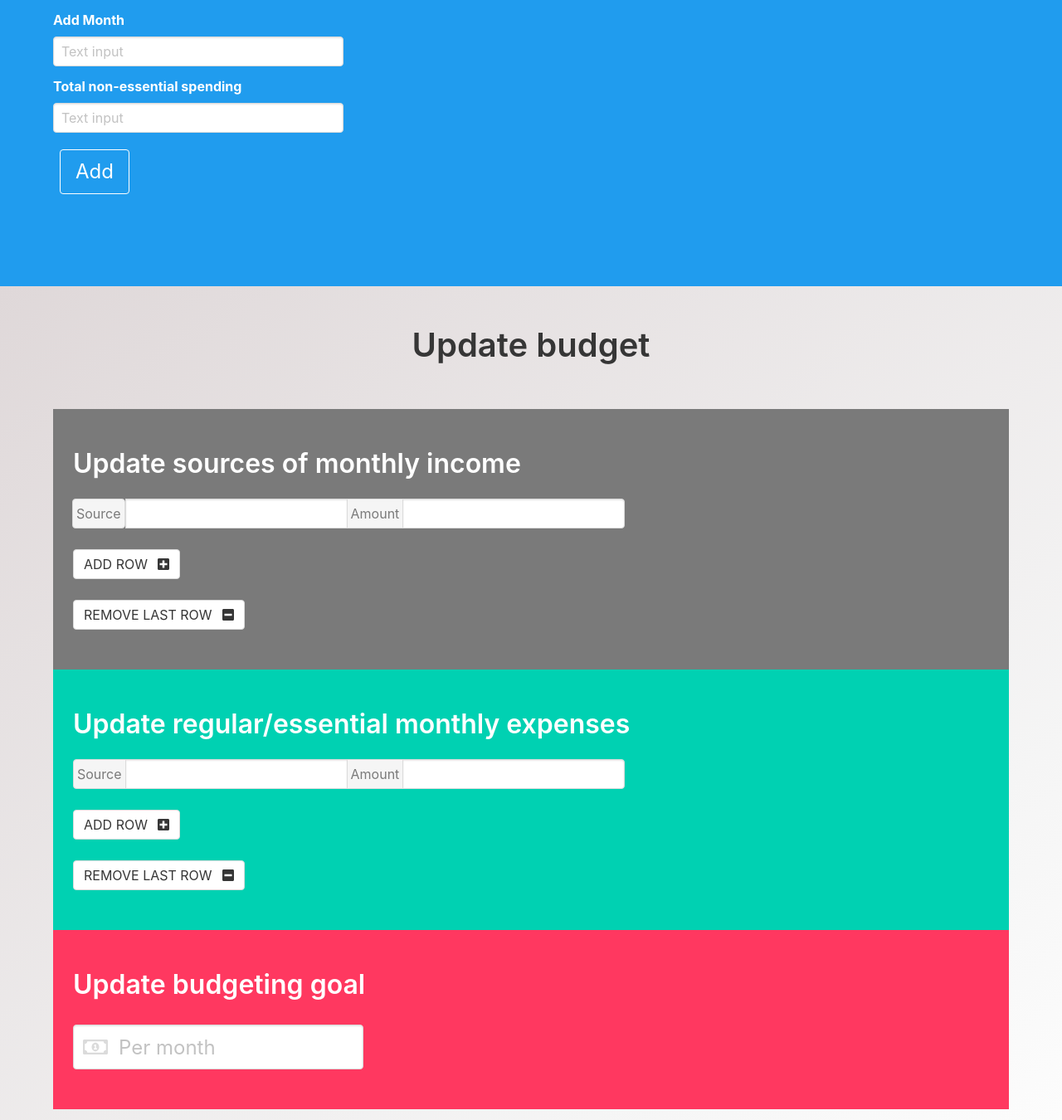
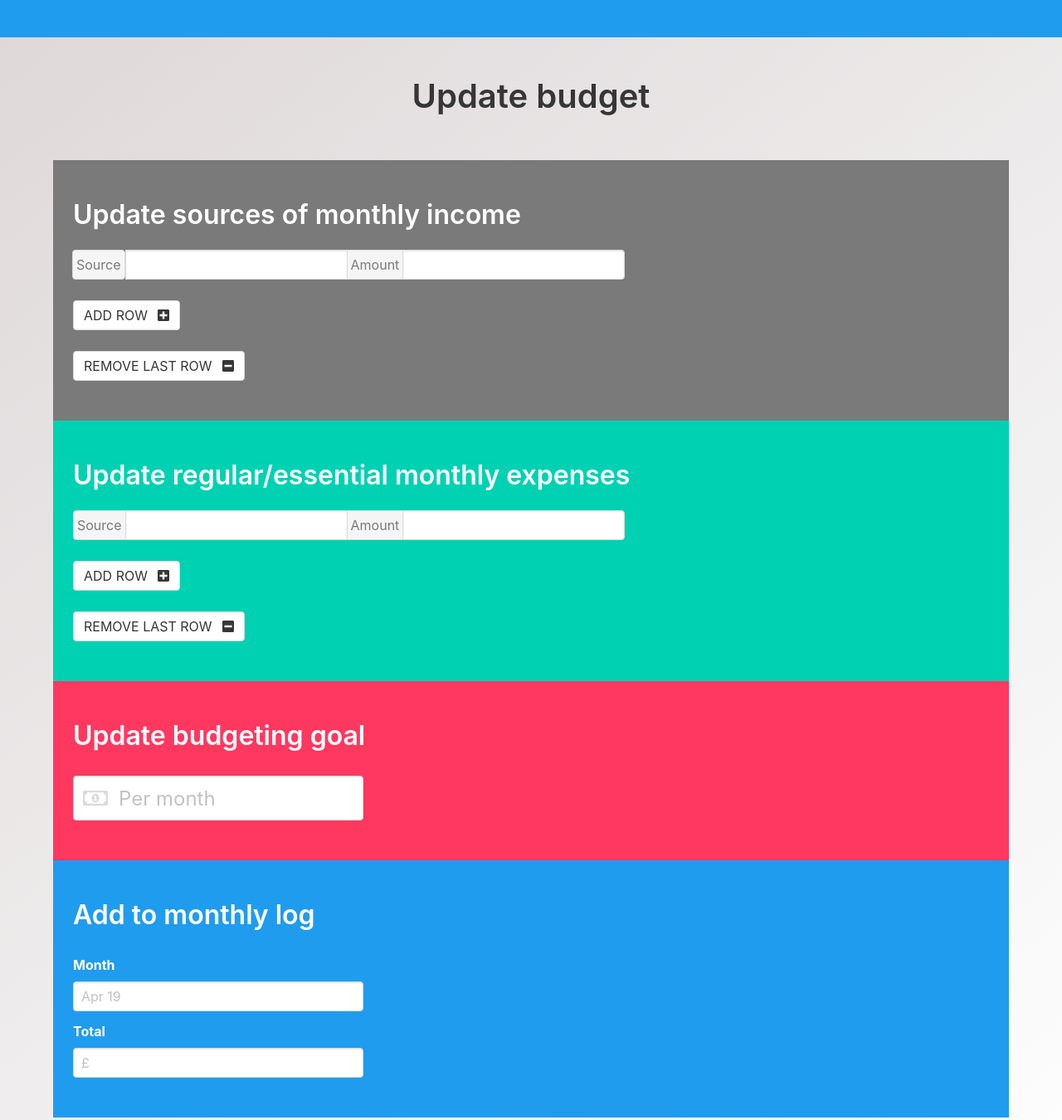
Before and after one commit to AdamJDuggan/abacus-express, a website: page public/dashboard.html in a window 1280 px wide. Shown: the part 1340-2690 px from the top of the page at 83% size. Drawn offline with nearby package versions, Linux system fonts and the light colour scheme.

Commit message:
design complete. login and reg pages  complete. Need to jsut pass data onto dashboard

```diff
--- a/public/dashboard.html
+++ b/public/dashboard.html
@@ -97,25 +97,7 @@
 </nav>
 <hr>
 </section>
-<form id="addMonthForm">
-<div class="field">
-<label class="label has-text-white">Add Month</label>
-<div class="control">
-<input id="addMonthMonth" class="input" type="text" placeholder="Text input">
-</div>
-</div>
-<div class="field">
-<label class="label has-text-white">Total non-essential spending</label>
-<div class="control">
-<input id="addMonthAmount" class="input" type="number" placeholder="Text input">
-</div>
-</div>
-<div class="field">
-<div class="control">
-<button id="addMonthBtn" class="button is-large is-info is-inverted is-outlined">Add</button>
-</div>
-</div>
-</form>
+
 </div>
 </div>
 </section>
@@ -238,6 +220,27 @@ placeholder="Per month">
 </div>
 </section>
 
+<!-- MONTH REVIEW SECTION -->
+<section class="hero is-info">
+<div class="hero-body">
+<div class="container">
+<h1 id="loginBudgetGoalheading" class="title">Add to monthly log</h1>
+<div class="field">
+<label class="label has-text-white">Month</label>
+<div class="control">
+<input id="addMonthMonth" class="input" type="text" placeholder="Apr 19">
+</div>
+</div>
+<div class="field">
+<label class="label has-text-white">Total</label>
+<div class="control">
+<input id="addMonthAmount" class="input" type="number" placeholder="£">
+</div>
+</div>
+</div>
+</div>
+</section>
+
 <div id="errorMsg" class="container"></div>
 
 
```
